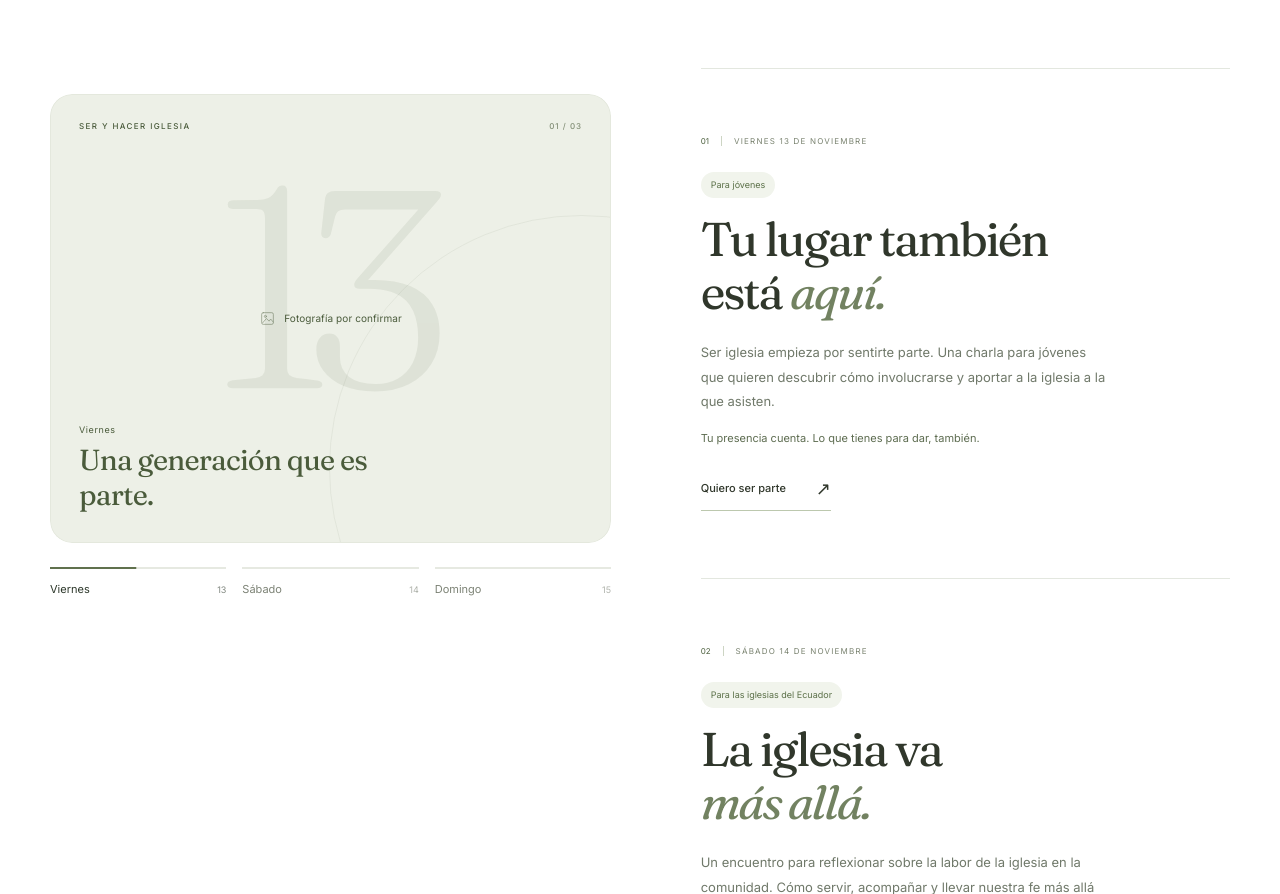
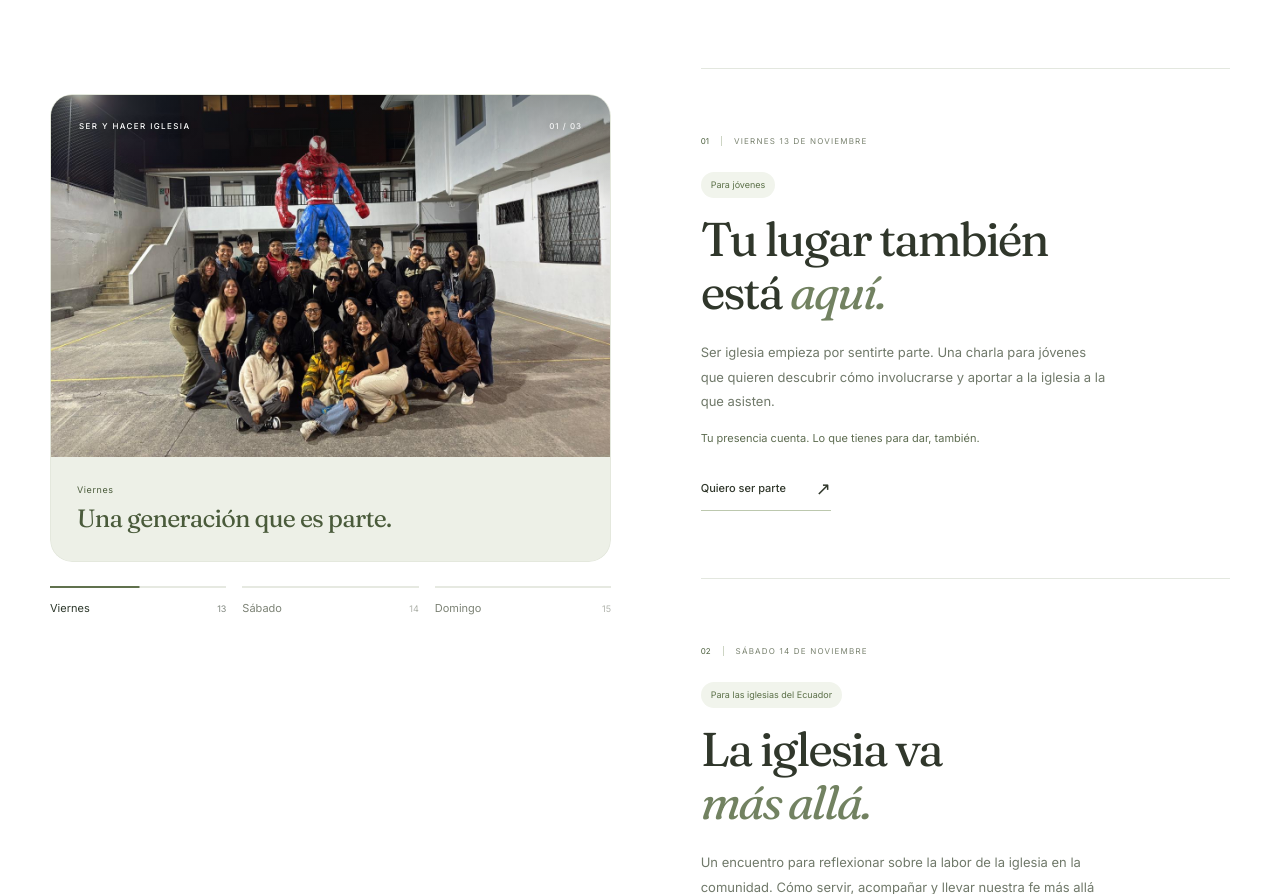
Before and after one commit to SergioCarrion23/Ser-y-hacer-iglesia, a plain HTML site: page index.html in a window 1280 px wide. Shown: the part 1254-2148 px from the top of the page. Drawn offline with Linux system fonts and the light colour scheme.

Commit message:
Add event photos for Friday, Saturday and Sunday

```diff
--- a/index.html
+++ b/index.html
@@ -15,7 +15,7 @@
   <link rel="icon" type="image/png" href="assets/tree-emblem.png" />
 
   <!-- Styles -->
-  <link rel="stylesheet" href="styles.css?v=20261020-evento" />
+  <link rel="stylesheet" href="styles.css?v=20261020-fotos" />
 </head>
 <body>
   <a class="skip-link" href="#inicio">Saltar al contenido</a>
@@ -238,21 +238,18 @@
           <aside class="event-showcase__preview">
             <div class="event-showcase__images" aria-hidden="true">
               <div class="event-visual event-visual--friday is-active" data-day-visual="0">
+                <img class="event-visual__photo" src="assets/event-friday.jpg" width="1280" height="960" alt="Grupo de jóvenes reunidos en el patio de la iglesia" loading="lazy" decoding="async" />
                 <span class="event-visual__overline">SER Y HACER IGLESIA <span>01 / 03</span></span>
-                <span class="event-visual__number">13</span>
-                <span class="event-visual__placeholder"><svg viewBox="0 0 32 32" fill="none"><rect x="5" y="5" width="22" height="22" rx="3"/><circle cx="12" cy="12" r="2"/><path d="m7 24 7-8 5 5 3-4 5 6"/></svg>Fotografía por confirmar</span>
                 <span class="event-visual__caption"><span>Viernes</span><strong>Una generación que es parte.</strong></span>
               </div>
               <div class="event-visual event-visual--saturday" data-day-visual="1">
+                <img class="event-visual__photo" src="assets/event-saturday.jpg" width="1200" height="675" alt="Bandera del Ecuador ondeando bajo un cielo azul" loading="lazy" decoding="async" />
                 <span class="event-visual__overline">SER Y HACER IGLESIA <span>02 / 03</span></span>
-                <span class="event-visual__number">14</span>
-                <span class="event-visual__placeholder"><svg viewBox="0 0 32 32" fill="none"><rect x="5" y="5" width="22" height="22" rx="3"/><circle cx="12" cy="12" r="2"/><path d="m7 24 7-8 5 5 3-4 5 6"/></svg>Fotografía por confirmar</span>
                 <span class="event-visual__caption"><span>Sábado</span><strong>La fe se vive en comunidad.</strong></span>
               </div>
               <div class="event-visual event-visual--sunday" data-day-visual="2">
+                <img class="event-visual__photo" src="assets/event-sunday.jpg" width="720" height="960" alt="La congregación reunida para escuchar la Palabra" loading="lazy" decoding="async" />
                 <span class="event-visual__overline">SER Y HACER IGLESIA <span>03 / 03</span></span>
-                <span class="event-visual__number">15</span>
-                <span class="event-visual__placeholder"><svg viewBox="0 0 32 32" fill="none"><rect x="5" y="5" width="22" height="22" rx="3"/><circle cx="12" cy="12" r="2"/><path d="m7 24 7-8 5 5 3-4 5 6"/></svg>Fotografía por confirmar</span>
                 <span class="event-visual__caption"><span>Domingo</span><strong>Una palabra que nos reúne.</strong></span>
               </div>
             </div>
@@ -266,8 +263,8 @@
           <div class="event-showcase__days">
             <article class="event-day is-active" id="dia-viernes" data-event-day="0" aria-labelledby="friday-title">
               <div class="event-day__mobile-visual event-visual event-visual--friday" aria-hidden="true">
-                <span class="event-visual__overline">VIERNES <span>01 / 03</span></span><span class="event-visual__number">13</span>
-                <span class="event-visual__placeholder"><svg viewBox="0 0 32 32" fill="none"><rect x="5" y="5" width="22" height="22" rx="3"/><circle cx="12" cy="12" r="2"/><path d="m7 24 7-8 5 5 3-4 5 6"/></svg>Fotografía por confirmar</span>
+                <img class="event-visual__photo" src="assets/event-friday.jpg" width="1280" height="960" alt="" loading="lazy" decoding="async" />
+                <span class="event-visual__overline">VIERNES <span>01 / 03</span></span>
               </div>
               <div class="event-day__copy">
                 <p class="event-day__eyebrow"><span>01</span> VIERNES 13 DE NOVIEMBRE</p>
@@ -281,8 +278,8 @@
 
             <article class="event-day" id="dia-sabado" data-event-day="1" aria-labelledby="saturday-title">
               <div class="event-day__mobile-visual event-visual event-visual--saturday" aria-hidden="true">
-                <span class="event-visual__overline">SÁBADO <span>02 / 03</span></span><span class="event-visual__number">14</span>
-                <span class="event-visual__placeholder"><svg viewBox="0 0 32 32" fill="none"><rect x="5" y="5" width="22" height="22" rx="3"/><circle cx="12" cy="12" r="2"/><path d="m7 24 7-8 5 5 3-4 5 6"/></svg>Fotografía por confirmar</span>
+                <img class="event-visual__photo" src="assets/event-saturday.jpg" width="1200" height="675" alt="" loading="lazy" decoding="async" />
+                <span class="event-visual__overline">SÁBADO <span>02 / 03</span></span>
               </div>
               <div class="event-day__copy">
                 <p class="event-day__eyebrow"><span>02</span> SÁBADO 14 DE NOVIEMBRE</p>
@@ -296,8 +293,8 @@
 
             <article class="event-day" id="dia-domingo" data-event-day="2" aria-labelledby="ponentes">
               <div class="event-day__mobile-visual event-visual event-visual--sunday" aria-hidden="true">
-                <span class="event-visual__overline">DOMINGO <span>03 / 03</span></span><span class="event-visual__number">15</span>
-                <span class="event-visual__placeholder"><svg viewBox="0 0 32 32" fill="none"><rect x="5" y="5" width="22" height="22" rx="3"/><circle cx="12" cy="12" r="2"/><path d="m7 24 7-8 5 5 3-4 5 6"/></svg>Fotografía por confirmar</span>
+                <img class="event-visual__photo" src="assets/event-sunday.jpg" width="720" height="960" alt="" loading="lazy" decoding="async" />
+                <span class="event-visual__overline">DOMINGO <span>03 / 03</span></span>
               </div>
               <div class="event-day__copy">
                 <p class="event-day__eyebrow"><span>03</span> DOMINGO 15 DE NOVIEMBRE</p>
--- a/styles.css
+++ b/styles.css
@@ -86,21 +86,21 @@ body.menu-open { overflow: hidden; }
 .event-intro__note .event-intro__date { font-size: 10px; font-weight: 500; letter-spacing: 1.1px; text-transform: uppercase; margin-bottom: 13px; color: #414d36; }
 .event-showcase { display: grid; grid-template-columns: 1.06fr 1fr; gap: clamp(42px,7vw,100px); align-items: start; scroll-margin-top: 60px; }
 .event-showcase__preview { position: sticky; top: max(32px,calc((100svh - 500px) / 2)); padding-block: 26px; }
-.event-showcase__images { position: relative; aspect-ratio: 1.25; isolation: isolate; border-radius: 22px; overflow: hidden; }
+.event-showcase__images { position: relative; aspect-ratio: 1.2; isolation: isolate; border-radius: 22px; overflow: hidden; }
 .event-visual { position: relative; overflow: hidden; border: 1px solid #3b4a2f0d; border-radius: 22px; background: #edf0e7; color: #4a5b3b; }
 .event-visual--saturday { background: #f4f0e6; color: #7d6949; }
 .event-visual--sunday { background: #e5ece4; color: #476851; }
 .event-showcase__images > .event-visual { position: absolute; inset: 0; opacity: 0; transform: translateY(10px) scale(1.015); transition: opacity .55s var(--ease),transform .7s var(--ease); }
 .event-showcase__images > .event-visual.is-active { opacity: 1; transform: none; }
-.event-visual::after { content: ""; position: absolute; width: 90%; aspect-ratio: 1; border: 1px solid currentColor; border-radius: 50%; opacity: .07; right: -40%; bottom: -40%; pointer-events: none; }
-.event-visual__overline { position: absolute; top: 26px; left: 28px; right: 28px; display: flex; justify-content: space-between; gap: 10px; font-size: 8px; font-weight: 500; letter-spacing: 1.4px; }
-.event-visual__overline > span { opacity: .65; letter-spacing: 1px; }
-.event-visual__number { position: absolute; top: 43%; left: 50%; transform: translate(-50%,-50%); font: 300 clamp(150px,22vw,290px)/1 var(--font-display); letter-spacing: -.1em; padding-right: .1em; opacity: .085; }
-.event-visual__placeholder { position: absolute; inset: 0; display: flex; align-items: center; justify-content: center; gap: 8px; font-size: 10px; letter-spacing: .1px; }
-.event-visual__placeholder svg { width: 17px; height: 17px; fill: none; stroke: currentColor; stroke-width: 1.25; stroke-linecap: round; stroke-linejoin: round; opacity: .65; }
-.event-visual__caption { position: absolute; left: 28px; right: 28px; bottom: 29px; }
+.event-visual::after { content: ""; position: absolute; inset: 0 0 104px; background: linear-gradient(180deg,#0d191866,transparent 30%); pointer-events: none; }
+.event-visual__photo { position: absolute; inset: 0; width: 100%; height: calc(100% - 104px); object-fit: cover; }
+.event-visual--friday .event-visual__photo { object-position: center bottom; }
+.event-visual--sunday .event-visual__photo { object-position: center 43%; }
+.event-visual__overline { position: absolute; z-index: 1; top: 26px; left: 28px; right: 28px; display: flex; justify-content: space-between; gap: 10px; color: #fff; text-shadow: 0 1px 8px #10201580; font-size: 8px; font-weight: 500; letter-spacing: 1.4px; }
+.event-visual__overline > span { opacity: .85; letter-spacing: 1px; }
+.event-visual__caption { position: absolute; left: 26px; right: 26px; bottom: 0; height: 104px; display: flex; flex-direction: column; justify-content: center; }
 .event-visual__caption > span { display: block; font-size: 9px; letter-spacing: .6px; margin-bottom: 8px; }
-.event-visual__caption strong { display: block; max-width: 290px; font: 400 29px/1.2 var(--font-display); letter-spacing: -.8px; }
+.event-visual__caption strong { display: block; max-width: 360px; font: 400 25px/1.2 var(--font-display); letter-spacing: -.8px; }
 .event-day-nav { display: grid; grid-template-columns: repeat(3,1fr); gap: 16px; margin-top: 24px; }
 .event-day-nav a { display: block; min-height: 48px; color: #7c8275; transition: color .25s; }
 .event-day-nav a:hover, .event-day-nav a[aria-current] { color: var(--deep); }
@@ -143,14 +143,14 @@ body.menu-open { overflow: hidden; }
   .event-day-nav a > span:last-child { font-size: 12px; }
   .event-day-nav__track { margin-bottom: 12px; }
   .event-day { display: grid; grid-template-columns: 1fr 1fr; align-items: center; gap: 32px; min-height: 0; padding-block: 40px; scroll-margin-top: 85px; }
-  .event-day__mobile-visual { display: block; width: 100%; aspect-ratio: .8; }
+  .event-day__mobile-visual { display: block; width: 100%; aspect-ratio: 8 / 5; }
+  .event-day__mobile-visual .event-visual__photo { height: 100%; }
+  .event-day__mobile-visual::after { bottom: 0; }
   .event-day__eyebrow { margin-bottom: 18px; font-size: 7px; }
   .event-day__audience { font-size: 8px; }
   .event-day h3 { font-size: 35px; }
   .event-day__description { font-size: 12px; margin-top: 17px; }
-  .event-visual__number { font-size: 180px; }
   .event-visual__overline { left: 20px; right: 20px; top: 21px; font-size: 7px; }
-  .event-visual__placeholder { flex-direction: column; font-size: 9px; }
   .event-story__closing { margin-top: 54px; }
 }
 @media (max-width: 600px) {
@@ -167,9 +167,7 @@ body.menu-open { overflow: hidden; }
   .event-intro__note { max-width: none; margin-top: 25px; padding-bottom: 0; font-size: 11px; line-height: 1.85; }
   .event-intro__note .event-intro__date { margin-bottom: 7px; font-size: 9px; }
   .event-day { display: block; padding-block: 24px 38px; }
-  .event-day__mobile-visual { aspect-ratio: 1.45; border-radius: 17px; margin-bottom: 28px; }
-  .event-visual__number { font-size: 190px; top: 53%; }
-  .event-visual__placeholder { flex-direction: row; }
+  .event-day__mobile-visual { border-radius: 17px; margin-bottom: 28px; }
   .event-day__eyebrow { font-size: 8px; margin-bottom: 19px; }
   .event-day__audience { font-size: 9px; margin-bottom: 13px; }
   .event-day h3 { font-size: clamp(36px,9.8vw,46px); }
```
Also changed, not shown: assets/README.md, assets/event-friday.jpg (added), assets/event-saturday.jpg (added), assets/event-sunday.jpg (added).
